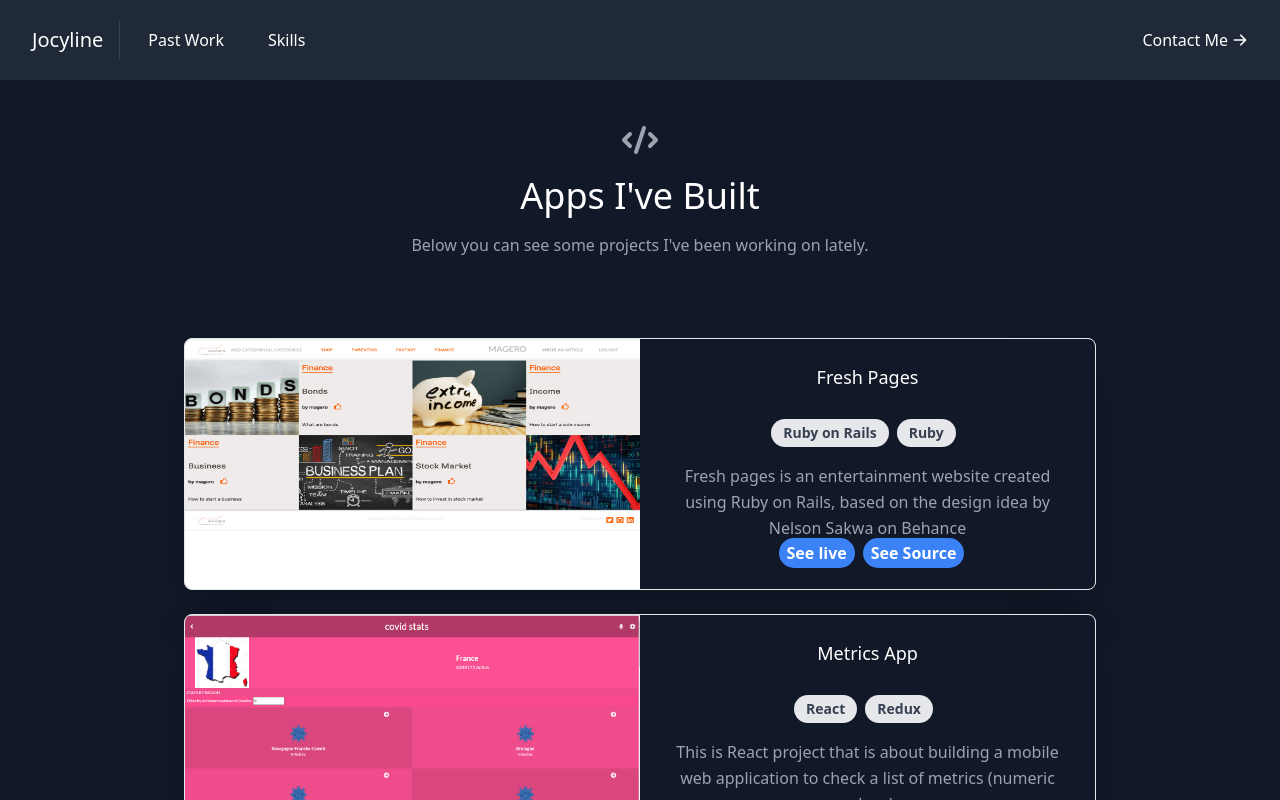
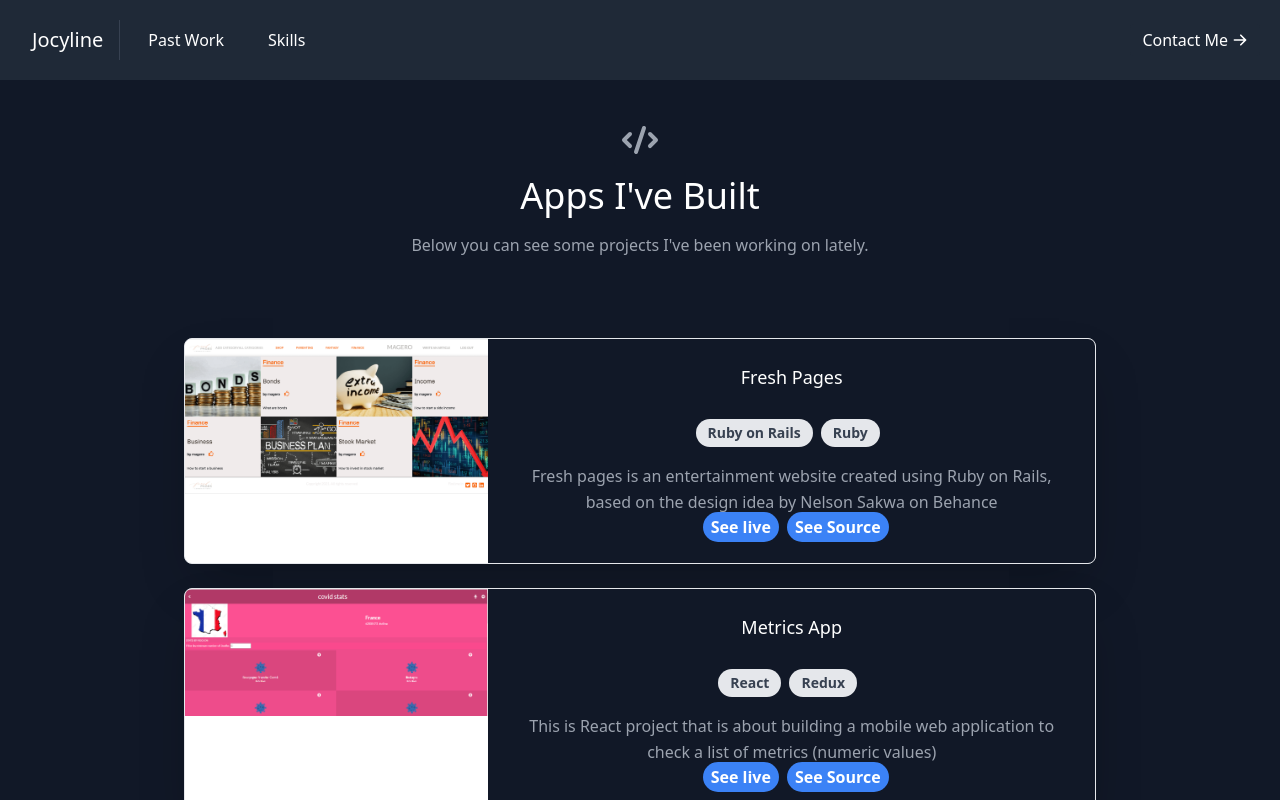
Before and after one commit to Jmagero/portfolio, a React (Create React App) app: page /projects in a window 1280 px wide. Shown: the top 800 px of the page. Built offline with nearby package versions, Linux system fonts and the light colour scheme.

Commit message:
Add style to projects component

```diff
--- a/public/index.html
+++ b/public/index.html
@@ -2,14 +2,14 @@
 <html lang="en">
   <head>
     <meta charset="utf-8" />
-    <link rel="icon" href="%PUBLIC_URL%/favicon.ico" />
+    <!-- <link rel="icon" href="%PUBLIC_URL%/favicon.ico" /> -->
     <meta name="viewport" content="width=device-width, initial-scale=1" />
     <meta name="theme-color" content="#000000" />
     <meta
       name="description"
       content="Web site created using create-react-app"
     />
-    <link rel="apple-touch-icon" href="%PUBLIC_URL%/logo192.png" />
+    <!-- <link rel="apple-touch-icon" href="%PUBLIC_URL%/logo192.png" /> -->
     <!--
       manifest.json provides metadata used when your web app is installed on a
       user's mobile device or desktop. See https://developers.google.com/web/fundamentals/web-app-manifest/
--- a/src/components/Projects.js
+++ b/src/components/Projects.js
@@ -17,15 +17,15 @@ const Projects = () => (
       </div>
       <div className="">
         {projects.map((project) => (
-          <div className="grid lg:grid-cols-2 md:grid-cols-1 sm:grid-cols-1 bg-white border rounded-lg overflow-hidden m-6 shadow-2xl" key={project.title}>
-            <div className="">
+          <div className="grid lg:grid-cols-3 md:grid-cols-1 sm:grid-cols-1 bg-white border rounded-lg overflow-hidden m-6 shadow-2xl" key={project.title}>
+            <div className="col-span-1">
               <img
                 alt="gallery"
-                className="w-full h-48"
+                className="object-fit h-100 w-100"
                 src={project.image}
               />
             </div>
-            <div className="p-6 border-gray-800 bg-gray-900">
+            <div className="col-span-2 p-6 border-gray-800 bg-gray-900">
               <h1 className="title-font text-lg font-medium text-white mb-3">
                 {project.title}
               </h1>
```
